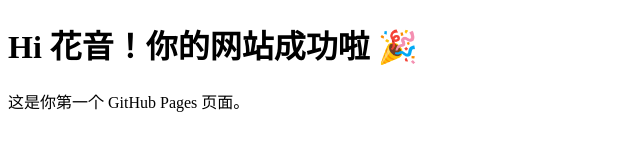
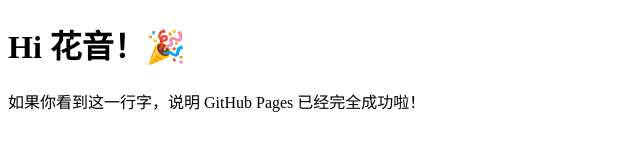
Before and after one commit to delphinezhuo-cmd/wishbookmark_1, a plain HTML site: page index.html in a window 1280 px wide. Shown: the whole page, without its empty margins (0-640 px from the left). Drawn offline with Linux system fonts and the light colour scheme.

Commit message:
Update HTML structure and content for index.html

```diff
--- a/index.html
+++ b/index.html
@@ -1,7 +1,11 @@
 <!DOCTYPE html>
-<html>
+<html lang="zh-CN">
+  <head>
+    <meta charset="UTF-8" />
+    <title>愿望书签 1</title>
+  </head>
   <body>
-    <h1>Hi 花音！你的网站成功啦 🎉</h1>
-    <p>这是你第一个 GitHub Pages 页面。</p>
+    <h1>Hi 花音！🎉</h1>
+    <p>如果你看到这一行字，说明 GitHub Pages 已经完全成功啦！</p>
   </body>
 </html>
```
